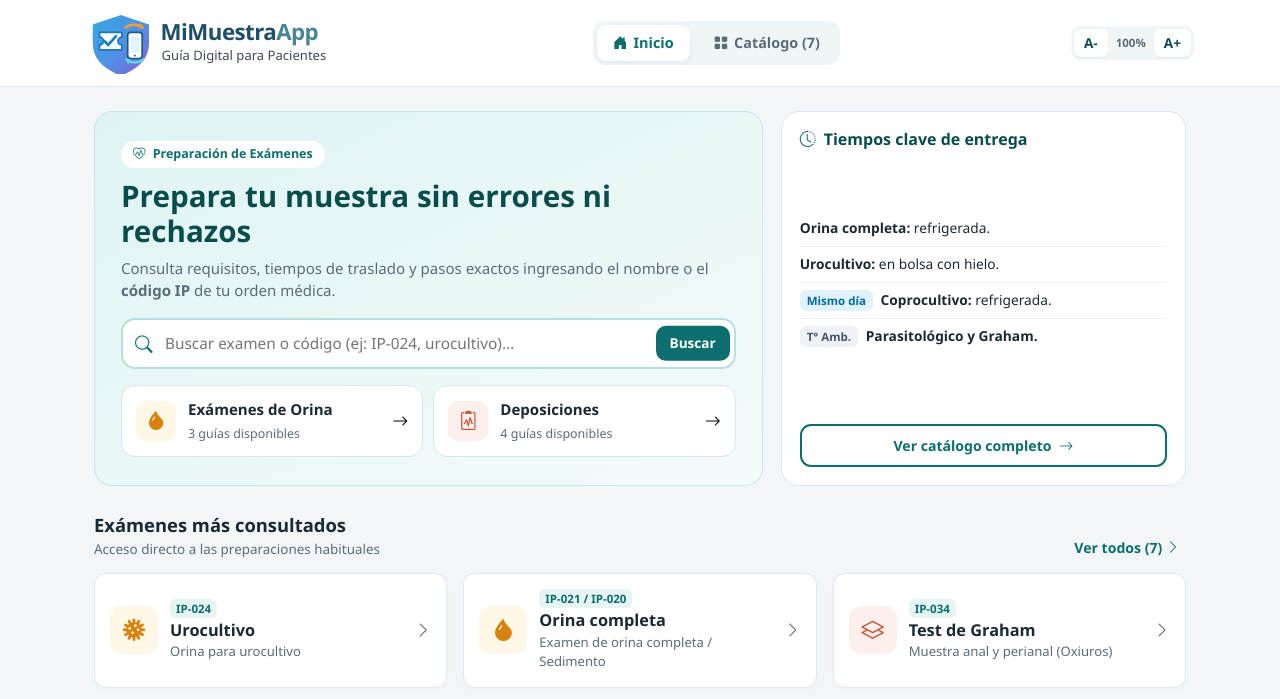
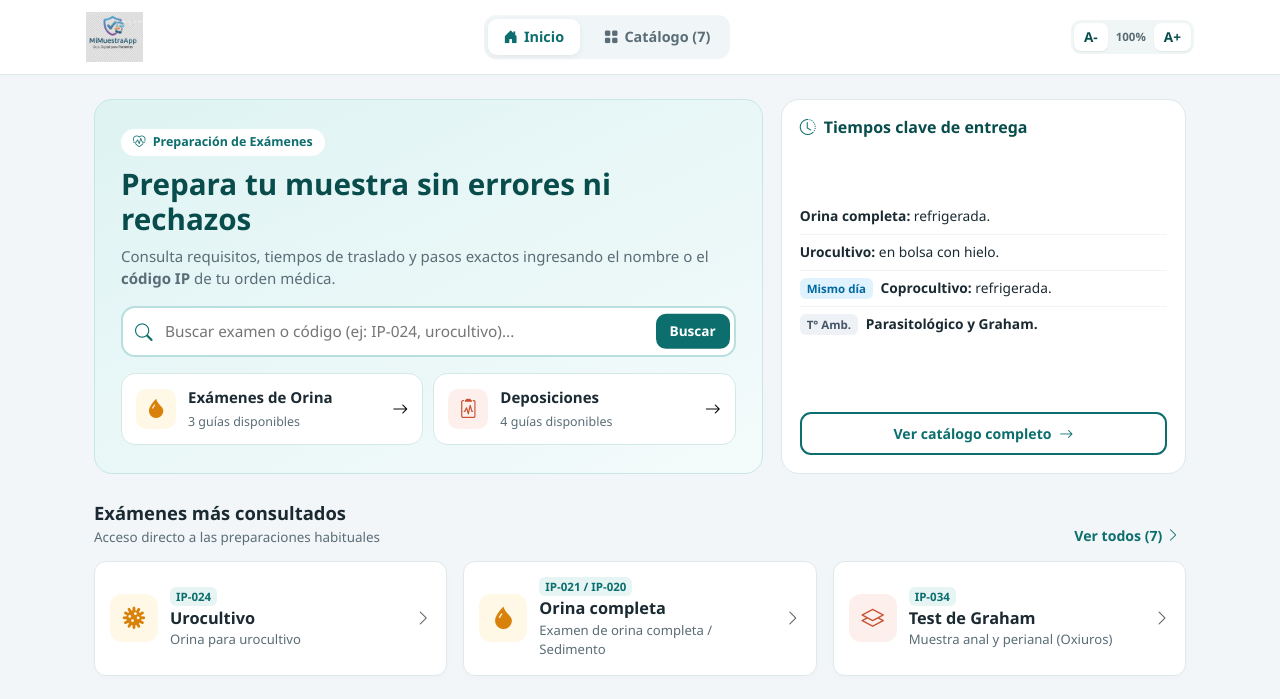
Before and after one commit to mastergbros2000/MiMuestraApp-Web, a plain HTML site: page index.html in a window 1280 px wide. Shown: the top 699 px of the page. Drawn offline with nearby package versions, Linux system fonts and the light colour scheme.

Commit message:
eliminacion etiquetas amarillas y restauracion de logotipo original

```diff
--- a/css/styles.css
+++ b/css/styles.css
@@ -72,11 +72,11 @@ body {
 }
 
 .brand-logo {
-  height: 62px;
+  height: 50px;
   width: auto;
-  max-width: 100%;
   object-fit: contain;
   display: block;
+  mix-blend-mode: multiply;
 }
 
 @media (max-width: 479px) {
@@ -88,11 +88,6 @@ body {
   .brand-area {
     flex: 1 1 180px;
     min-width: 180px;
-  }
-
-  .brand-logo {
-    height: 52px;
-    width: auto;
   }
 
   .a11y-controls {
--- a/index.html
+++ b/index.html
@@ -17,31 +17,7 @@
     <header class="top-navbar">
       <div class="navbar-inner">
         <div class="brand-area" onclick="navigateTo('inicio')">
-          <svg class="brand-logo" viewBox="0 0 285 64" role="img" aria-labelledby="brandLogoTitle brandLogoDescription" focusable="false">
-            <title id="brandLogoTitle">MiMuestraApp</title>
-            <desc id="brandLogoDescription">Guía Digital para Pacientes</desc>
-            <defs>
-              <linearGradient id="brandShieldGradient" x1="0" y1="0" x2="1" y2="1">
-                <stop offset="0" stop-color="#35a8df"/>
-                <stop offset="0.52" stop-color="#4f91e6"/>
-                <stop offset="1" stop-color="#865fd2"/>
-              </linearGradient>
-            </defs>
-            <path d="M36 3 65 13v19c0 16-10 26-29 34C17 58 7 48 7 32V13L36 3Z" fill="url(#brandShieldGradient)"/>
-            <path d="M14 21h23v5a4 4 0 0 0 0 8v5H14v-5a4 4 0 0 0 0-8v-5Z" fill="#fff" stroke="#1b78b2" stroke-width="1.8" stroke-linejoin="round"/>
-            <path d="m19 30 4 4 8-9" fill="none" stroke="#1683c1" stroke-width="2.8" stroke-linecap="round" stroke-linejoin="round"/>
-            <path d="M41 16c5-4 12-4 17 0" fill="none" stroke="#f59a38" stroke-width="2.8" stroke-linecap="round"/>
-            <path d="m56 11 4 5-6 1" fill="#f59a38"/>
-            <path d="M59 49c-5 4-12 4-17 0" fill="none" stroke="#62d1e5" stroke-width="2.8" stroke-linecap="round"/>
-            <path d="m44 54-4-5 6-1" fill="#62d1e5"/>
-            <rect x="43" y="21" width="15" height="27" rx="3" fill="#fff" stroke="#1b5b88" stroke-width="1.8"/>
-            <rect x="46" y="25" width="9" height="17" rx="1" fill="#dff5fb"/>
-            <circle cx="50.5" cy="45" r="1" fill="#1b5b88"/>
-            <text x="77" y="29" font-family="Segoe UI, system-ui, sans-serif" font-size="23" font-weight="800" letter-spacing="-0.55">
-              <tspan fill="#1e4e68">MiMuestra</tspan><tspan fill="#4a8594">App</tspan>
-            </text>
-            <text x="78" y="50" font-family="Segoe UI, system-ui, sans-serif" font-size="13.5" font-weight="500" fill="#414b52">Guía Digital para Pacientes</text>
-          </svg>
+          <img src="assets/img/logo.png" alt="MiMuestraApp - Guía Digital para Pacientes" class="brand-logo">
         </div>
 
         <!-- NAVEGACIÓN ESCRITORIO / TABLET GRANDE -->
--- a/sw.js
+++ b/sw.js
@@ -1,4 +1,4 @@
-const CACHE_NAME = 'mimuestra-v10';
+const CACHE_NAME = 'mimuestra-v11';
 const PAGES = ['./', './index.html'].map(path => new URL(path, self.registration.scope).href);
 const ASSETS = [
   './css/styles.css?v=5',
```
